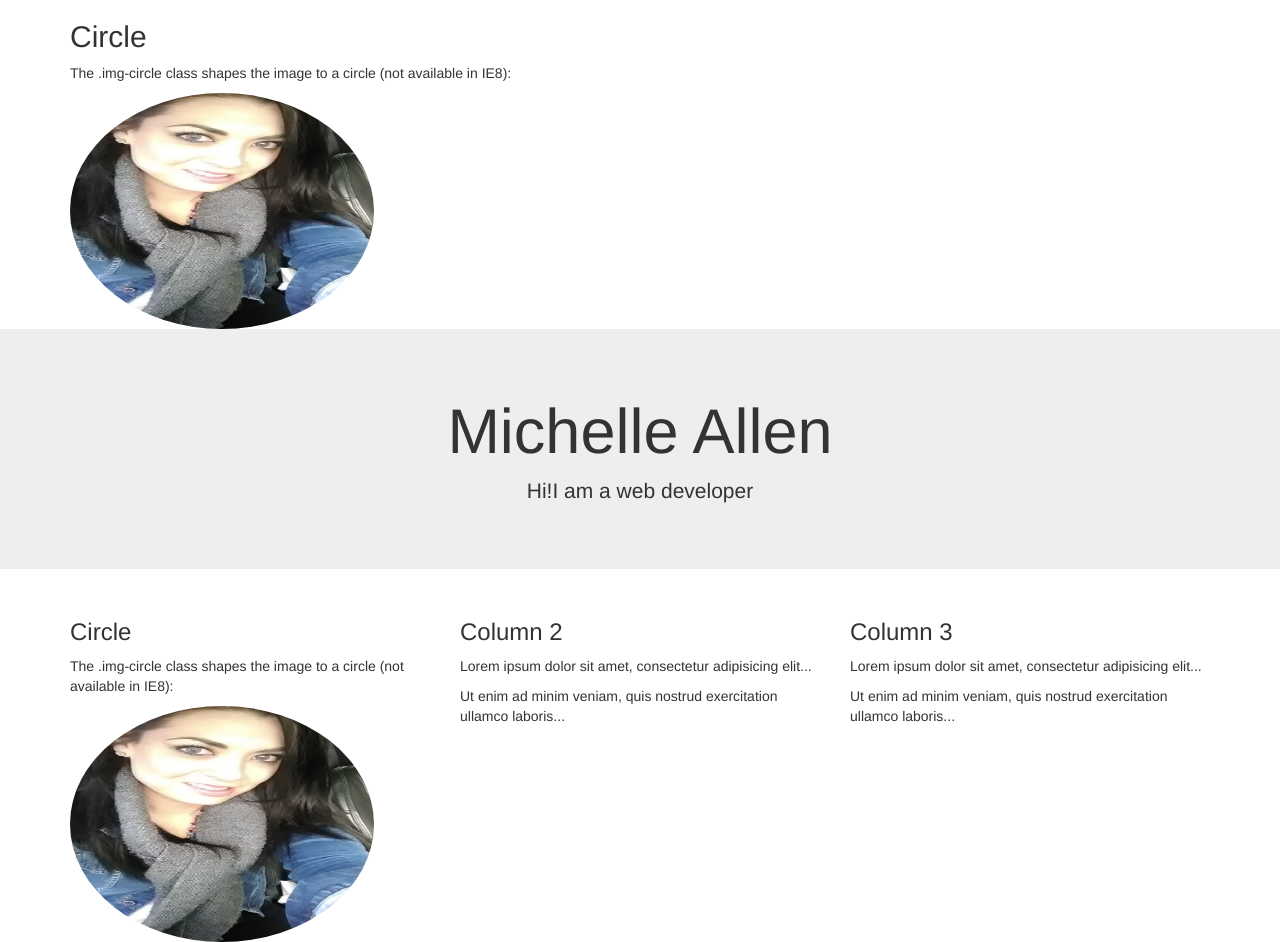
After one commit to Mbojorquez2007/my-pwp-project, a PHP site: page / in a window 1280 px wide. The commit adds this page. Run offline with PHP 8.4, Linux system fonts and the light colour scheme; some libraries are stand-ins or nearby versions.

Commit message:
adding more stuff

```diff
--- /dev/null
+++ b/public_html/documentation/index.php
@@ -0,0 +1,44 @@
+<!DOCTYPE html>
+<html lang="en">
+	<head>
+		<title>Michelle Allen</title>
+		<meta charset="utf-8">
+		<meta name="viewport" content="width=device-width, initial-scale=1">
+		<link rel="stylesheet" href="https://maxcdn.bootstrapcdn.com/bootstrap/3.3.7/css/bootstrap.min.css">
+		<script src="https://ajax.googleapis.com/ajax/libs/jquery/3.2.1/jquery.min.js"></script>
+		<script src="https://maxcdn.bootstrapcdn.com/bootstrap/3.3.7/js/bootstrap.min.js"></script>
+	</head>
+	<body>
+		<div class="container">
+			<h2>Circle</h2>
+			<p>The .img-circle class shapes the image to a circle (not available in IE8):</p>
+			<img src="image/meme.jpg" class="img-circle" alt="Cinque Terre" width="304" height="236">
+		</div>
+
+		<div class="jumbotron text-center">
+			<h1>Michelle Allen</h1>
+			<p> Hi!I am a web developer</p>
+		</div>
+
+		<div class="container">
+			<div class="row">
+				<div class="col-sm-4">
+					<h3>Circle</h3>
+					<p>The .img-circle class shapes the image to a circle (not available in IE8):</p>
+					<img src="image/meme.jpg" class="img-circle" alt="Cinque Terre" width="304" height="236">
+				</div>
+				<div class="col-sm-4">
+					<h3>Column 2</h3>
+					<p>Lorem ipsum dolor sit amet, consectetur adipisicing elit...</p>
+					<p>Ut enim ad minim veniam, quis nostrud exercitation ullamco laboris...</p>
+				</div>
+				<div class="col-sm-4">
+					<h3>Column 3</h3>
+					<p>Lorem ipsum dolor sit amet, consectetur adipisicing elit...</p>
+					<p>Ut enim ad minim veniam, quis nostrud exercitation ullamco laboris...</p>
+				</div>
+			</div>
+		</div>
+
+	</body>
+</html>
```
Also changed, not shown: public_html/documentation/milestone-2.php (+6 -5 lines), public_html/documentation/image/meme.jpg (added), public_html/documentation/stylesheets.css (added).
